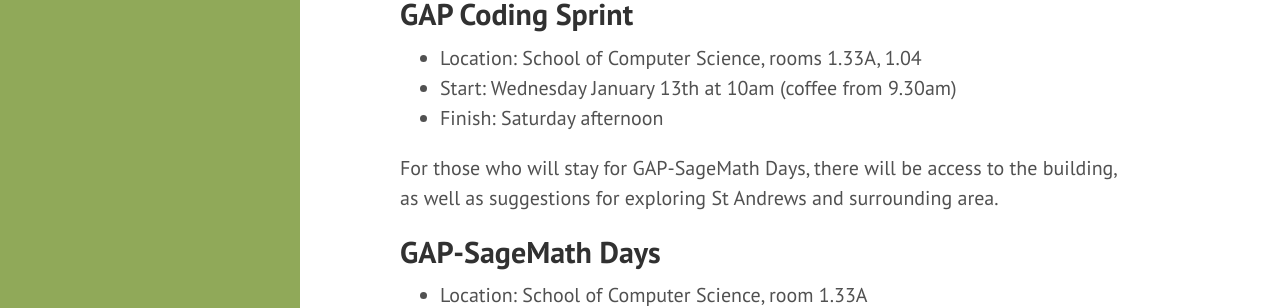
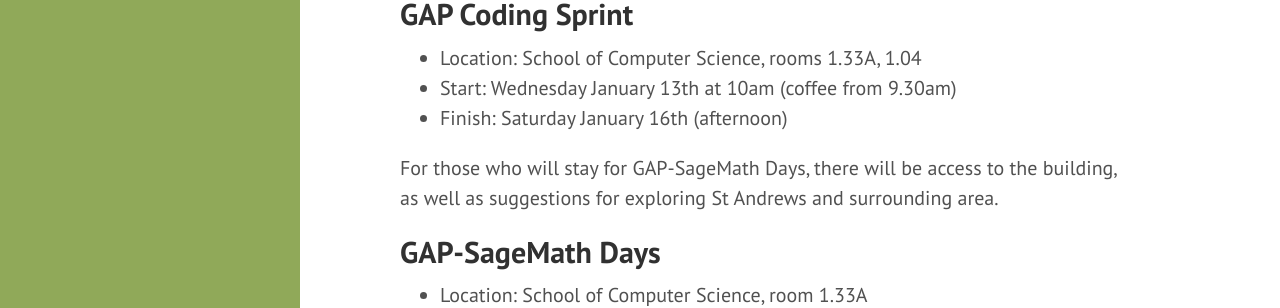
Before and after one commit to gapdays/gap-sage-days2016, a Jekyll site: the page built from program.md, in a window 1280 px wide and 1265 px high. Shown: the part 625-933 px from the top of the window. Built offline with Jekyll 4.4.1, drawn with Linux system fonts in a browser that asks for light colours; Markdown is read by kramdown in place of the engine named in the settings.

Commit message:
Update program.md

```diff
--- a/program.md
+++ b/program.md
@@ -18,7 +18,7 @@ The workshop wll be preceded by a GAP coding sprint. The focus of the GAP Coding
 ## GAP Coding Sprint
 * Location: School of Computer Science, rooms 1.33A, 1.04
 * Start: Wednesday January 13th at 10am (coffee from 9.30am)
-* Finish: Saturday afternoon
+* Finish: Saturday January 16th (afternoon)
 
 For those who will stay for GAP-SageMath Days, there will be access to the building, as well as suggestions for exploring St Andrews and surrounding area.
 
```
